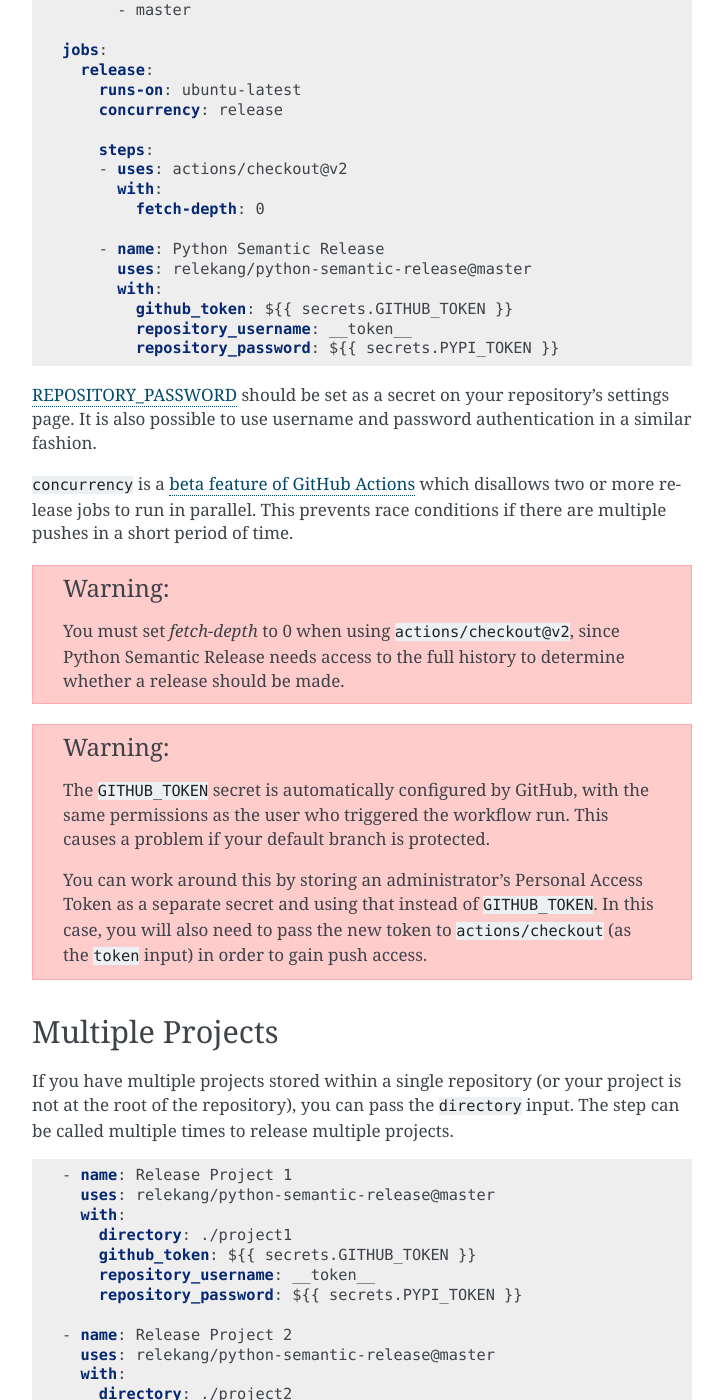
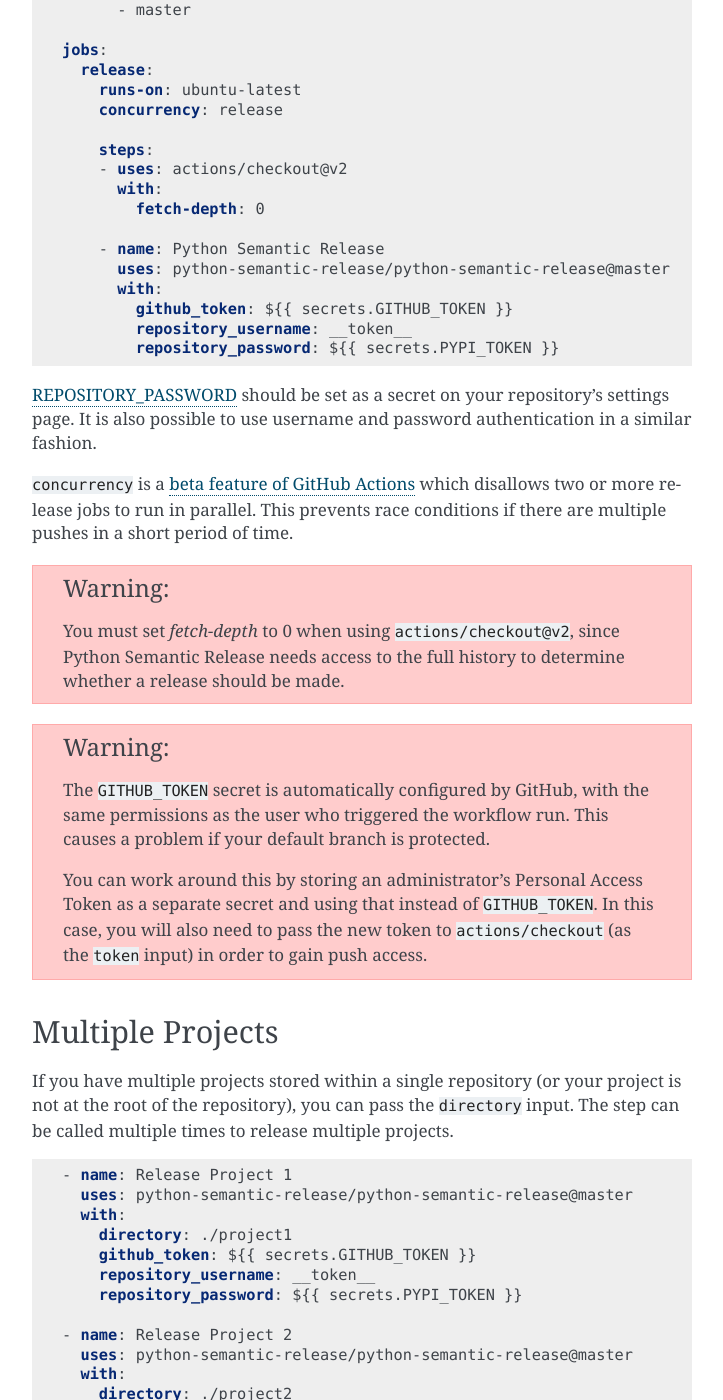
Before and after one commit to python-semantic-release/python-semantic-release, a Sphinx documentation site: the page built from docs/automatic-releases/github-actions.rst, in a window 1280 px wide and 1400 px high, scrolled down 845 px. Shown: the whole window, without its empty margins (388-1111 px from the left). Built offline with Sphinx 7.4.7, drawn with Linux system fonts in a browser that asks for light colours; pages that are not in the unit, such as notebooks, are missing from menus.

Commit message:
docs: update repository name (#559)
In order to avoid 'Repository not found: relekang/python-semantic-release.'

```diff
--- a/docs/automatic-releases/github-actions.rst
+++ b/docs/automatic-releases/github-actions.rst
@@ -48,7 +48,7 @@
            fetch-depth: 0
 
        - name: Python Semantic Release
-         uses: relekang/python-semantic-release@master
+         uses: python-semantic-release/python-semantic-release@master
          with:
            github_token: ${{ secrets.GITHUB_TOKEN }}
            repository_username: __token__
@@ -88,7 +88,7 @@
 .. code:: yaml
 
    - name: Release Project 1
-     uses: relekang/python-semantic-release@master
+     uses: python-semantic-release/python-semantic-release@master
      with:
        directory: ./project1
        github_token: ${{ secrets.GITHUB_TOKEN }}
@@ -96,7 +96,7 @@
        repository_password: ${{ secrets.PYPI_TOKEN }}
 
    - name: Release Project 2
-     uses: relekang/python-semantic-release@master
+     uses: python-semantic-release/python-semantic-release@master
      with:
        directory: ./project2
        github_token: ${{ secrets.GITHUB_TOKEN }}
@@ -107,4 +107,4 @@
   The release notes posted to GitHub will not currently distinguish which
   project they are from (see `this issue`_).
 
-.. _this issue: https://github.com/relekang/python-semantic-release/issues/168
+.. _this issue: https://github.com/python-semantic-release/python-semantic-release/issues/168
```
